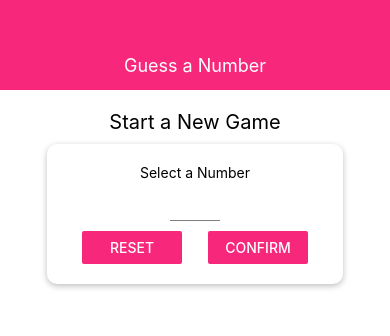
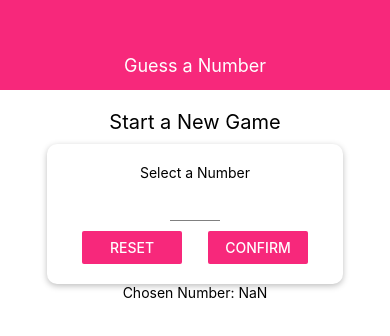
Before and after one commit to bendelonlee/number-guesser, a React Native app: screen / in a window 390 px wide. Both pictures are taken after a click on the button "CONFIRM". Shown: the top 336 px of the page. Built offline with nearby package versions, Linux system fonts and the light colour scheme.

Commit message:
Confirms number on confirm press.

```diff
--- a/screens/StartGameScreen.js
+++ b/screens/StartGameScreen.js
@@ -8,14 +8,37 @@ import Input from '../components/Input'
 export default function StartGameScreen(props){
 
   const [enteredValue, setEnteredValue] = useState('')
+  const [confirmed, setConfirmed] = useState(false)
+  const [selectedNumber, setSelectedNumber] = useState('')
 
   const numberInputHandler = (value)=>{
     setEnteredValue(value.replace(/[^0-9]/g, ''))
   }
+
+  const handleResetPress = ()=>{
+    setEnteredValue('')
+    setConfirmed(false)
+  }
+
+  const handleConfirmPress = ()=>{
+    const chosenNum = parseInt(enteredValue)
+    if(chosenNum === NaN || chosenNum <= 0 || chosenNum > 99){
+      return
+    }
+    setConfirmed(true)
+    setEnteredValue('')
+    setSelectedNumber(chosenNum)
+  }
+
+  let confirmedOutput;
+
+  if(confirmed){
+    confirmedOutput = <Text>Chosen Number: {selectedNumber}</Text>
+  }
   return(
     <TouchableWithoutFeedback onPress={()=>{
-      Keyboard.dismiss()
-    }}>
+        Keyboard.dismiss()
+      }}>
       <View style={styles.screen}>
         <Text style={styles.title}>Start a New Game</Text>
         <Card styles={styles.inputContainer}>
@@ -27,10 +50,15 @@ export default function StartGameScreen(props){
                 value={enteredValue}
                 blurOnSubmit/>
           <View style={styles.buttonContainer}>
-            <View style={styles.button}><Button title="Reset" color={Colors.primary}/></View>
-            <View style={styles.button}><Button title="Confirm" color={Colors.primary}/></View>
+            <View style={styles.button}>
+              <Button title="Reset" color={Colors.primary} onPress={handleResetPress}/>
+            </View>
+            <View style={styles.button}>
+              <Button title="Confirm" color={Colors.primary} onPress={handleConfirmPress}/>
+            </View>
           </View>
         </Card>
+        {confirmedOutput}
       </View>
     </TouchableWithoutFeedback>
   )
```
